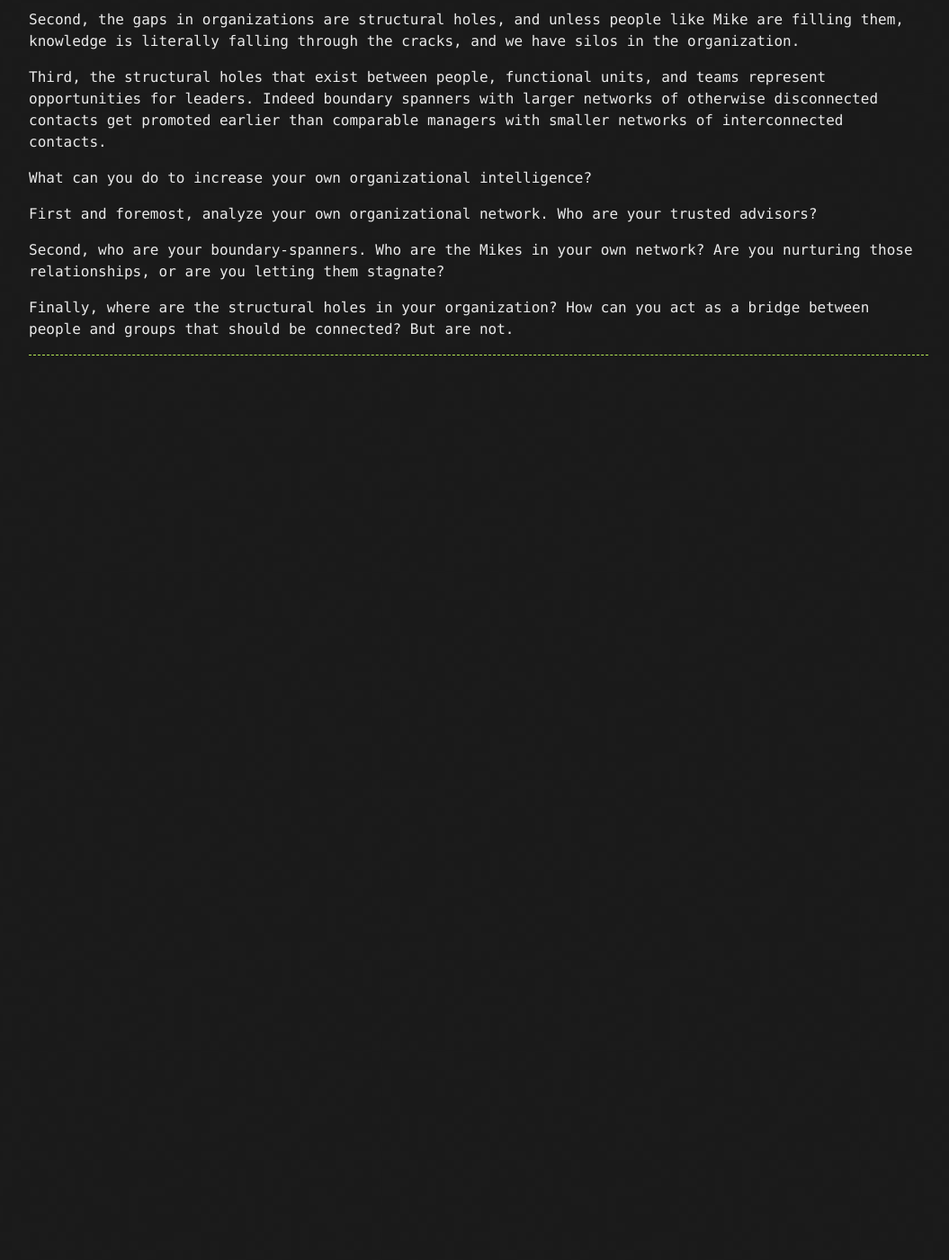
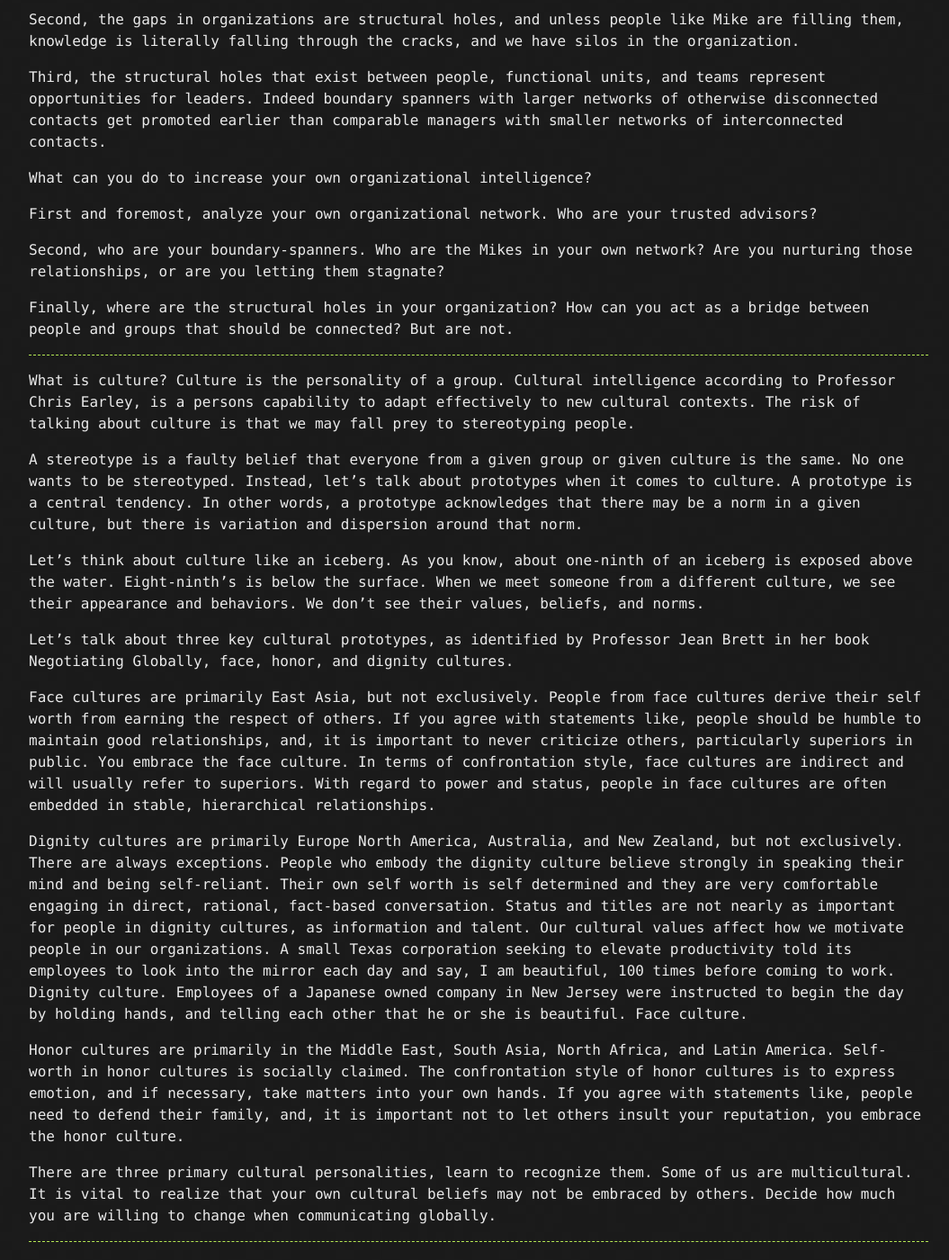
Before and after one commit to goodHunter27/serhatgiydiren.github.io, a Jekyll site: the page built from _posts/2020-01-10-high-performance-collaboration-leadership-teamwork-negotiation.md, in a window 1280 px wide and 1400 px high, scrolled down 7876 px. Shown: the whole window at 90% size, without its empty margins (108-1163 px from the left). Built offline with Jekyll 4.4.1, drawn with Linux system fonts in a browser that asks for light colours; before the commit the page ends 8291 px from its top, so only the background shows below that.

Commit message:
Update 2020-01-10-high-performance-collaboration-leadership-teamwork-negotiation.md

```diff
--- a/_posts/2020-01-10-high-performance-collaboration-leadership-teamwork-negotiation.md
+++ b/_posts/2020-01-10-high-performance-collaboration-leadership-teamwork-negotiation.md
@@ -239,3 +239,21 @@ Second, who are your boundary-spanners. Who are the Mikes in your own network? A
 Finally, where are the structural holes in your organization? How can you act as a bridge between people and groups that should be connected? But are not.
 
 ------------------------------
+
+What is culture? Culture is the personality of a group. Cultural intelligence according to Professor Chris Earley, is a persons capability to adapt effectively to new cultural contexts. The risk of talking about culture is that we may fall prey to stereotyping people.
+
+A stereotype is a faulty belief that everyone from a given group or given culture is the same. No one wants to be stereotyped. Instead, let’s talk about prototypes when it comes to culture. A prototype is a central tendency. In other words, a prototype acknowledges that there may be a norm in a given culture, but there is variation and dispersion around that norm.
+
+Let's think about culture like an iceberg. As you know, about one-ninth of an iceberg is exposed above the water. Eight-ninth's is below the surface. When we meet someone from a different culture, we see their appearance and behaviors. We don't see their values, beliefs, and norms.
+
+Let's talk about three key cultural prototypes, as identified by Professor Jean Brett in her book Negotiating Globally, face, honor, and dignity cultures.
+
+Face cultures are primarily East Asia, but not exclusively. People from face cultures derive their self worth from earning the respect of others. If you agree with statements like, people should be humble to maintain good relationships, and, it is important to never criticize others, particularly superiors in public. You embrace the face culture. In terms of confrontation style, face cultures are indirect and will usually refer to superiors. With regard to power and status, people in face cultures are often embedded in stable, hierarchical relationships.
+
+Dignity cultures are primarily Europe North America, Australia, and New Zealand, but not exclusively. There are always exceptions. People who embody the dignity culture believe strongly in speaking their mind and being self-reliant. Their own self worth is self determined and they are very comfortable engaging in direct, rational, fact-based conversation. Status and titles are not nearly as important for people in dignity cultures, as information and talent. Our cultural values affect how we motivate people in our organizations. A small Texas corporation seeking to elevate productivity told its employees to look into the mirror each day and say, I am beautiful, 100 times before coming to work. Dignity culture. Employees of a Japanese owned company in New Jersey were instructed to begin the day by holding hands, and telling each other that he or she is beautiful. Face culture.
+
+Honor cultures are primarily in the Middle East, South Asia, North Africa, and Latin America. Self-worth in honor cultures is socially claimed. The confrontation style of honor cultures is to express emotion, and if necessary, take matters into your own hands. If you agree with statements like, people need to defend their family, and, it is important not to let others insult your reputation, you embrace the honor culture.
+
+There are three primary cultural personalities, learn to recognize them. Some of us are multicultural. It is vital to realize that your own cultural beliefs may not be embraced by others. Decide how much you are willing to change when communicating globally.
+
+------------------------------
```
